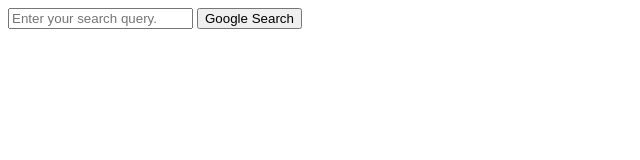
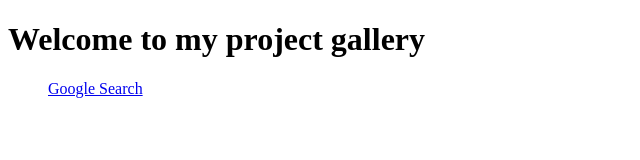
Before and after one commit to omartarek206/omartarek206.github.io, a plain HTML site: page index.html in a window 1280 px wide. Shown: the whole page, without its empty margins (0-640 px from the left). Drawn offline with Linux system fonts and the light colour scheme.

Commit message:
kolo awy

```diff
--- a/index.html
+++ b/index.html
@@ -1,12 +1,14 @@
 <!DOCTYPE html>
 <html lang="en">
     <head>
-        <title>Search</title>
+        <title>Yoooo!!</title>
+        <h1>
+            Welcome to my project gallery
+        </h1>
     </head>
     <body>
-        <form action="https://google.com/search">
-            <input type="text" placeholder="Enter your search query." name="q">
-            <input type="submit" value="Google Search">
-        </form>
+        <ol>
+            <a href="https://omartarek206.github.io/search.html">Google Search</a>
+        </ol>
     </body>
 </html>
```
